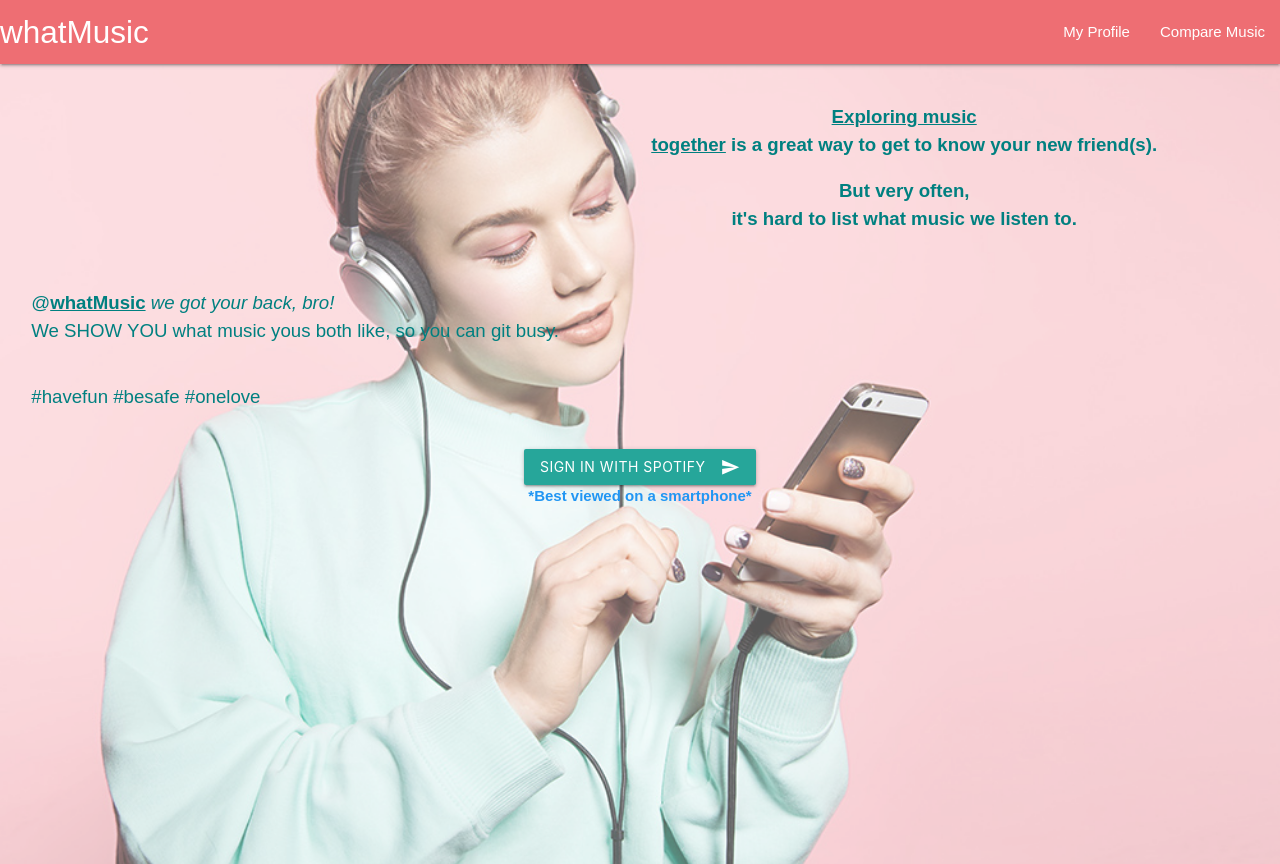
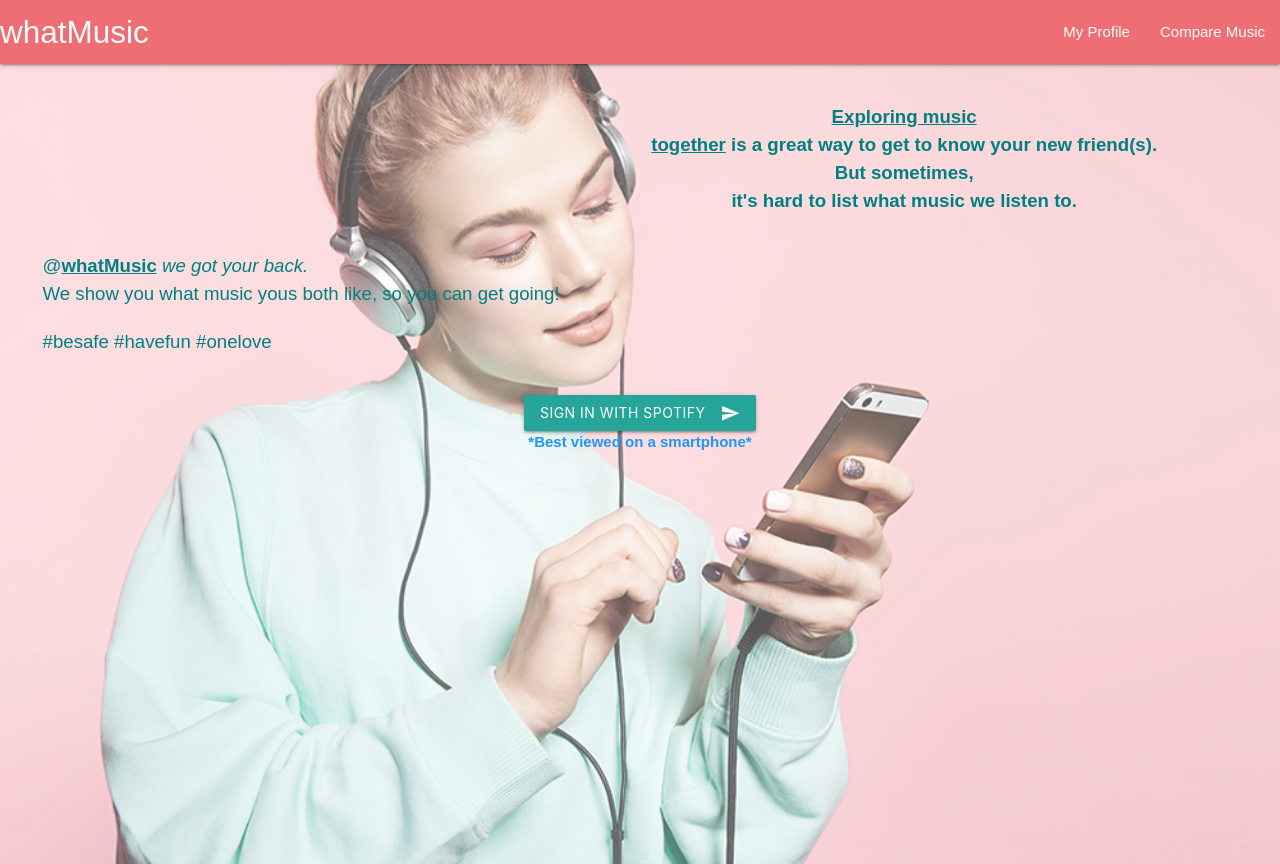
Before and after one commit to johnahnz0rs/what-music-frontend, a React (Create React App) app: page / in a window 1280 px wide. Built offline with nearby package versions, Linux system fonts and the light colour scheme.

Commit message:
updated buildpack, login.css

```diff
--- a/src/App.css
+++ b/src/App.css
@@ -36,6 +36,11 @@
 .login-text {
     font-size: 14pt;
     text-align: center;
+}
+.splash-hashtags {
+    display: inline;
+    list-style: none;
+    margin-top: 20px;
 }
 .btn-login {
     display: block;
--- a/src/components/Login.js
+++ b/src/components/Login.js
@@ -10,18 +10,18 @@ const Login = props => {
             <div className="container login-comp-background">
                 <div className="row center-align login-text">
                     <p className="col offset-s6 bold-text">
-                        <span className="underline-text">Exploring music</span>
-                        <br /><span className="underline-text">together</span> is a great way to get to know your new friend(s).
-                        <p>But very often,
-                        {/* <br/> it's too difficult to describe our music tastes clearly. */}
-                            <br />it's hard to list what music we listen to.
-                        </p>
+                        <span className="underline-text">Exploring music
+                        <br />together</span> is a great way to get to know your new friend(s).
+                        <br />But sometimes,
+                        <br />it's hard to list what music we listen to.
                     </p>
-                    <p className="col s8 left-align">
-                        @<span className="bold-text underline-text">whatMusic</span> <span className="italic-text">we got your back, bro!</span>
-                        <br />We SHOW YOU what music yous both like, so you can git busy.
+                    <p className="col s12 left-align">
+                        <span className="col s8">
+                            @<span className="bold-text underline-text">whatMusic</span> <span className="italic-text">we got your back.</span>
+                            <br />We show you what music yous both like, so you can get going!
+                        </span>
+                        <span className="col s12 splash-hashtags"> #besafe #havefun #onelove</span>
                     </p>
-                    <p className="col s12 left-align">#havefun #besafe #onelove</p>
                 </div>
                 <div className="row">
                     <div className="center-align">
```
